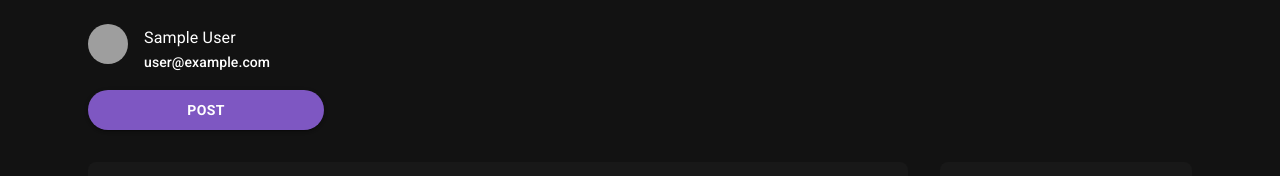
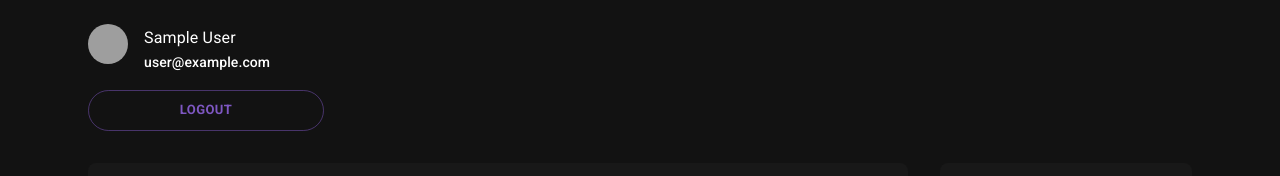
Before and after one commit to gelotuason/Social_Media_App, a React (Vite) app: page /home in a window 1280 px wide. Shown: the top 176 px of the page. Built offline with nearby package versions, Linux system fonts and the light colour scheme; no server answers; the database is empty; sample sign-in values are in the browser's storage; grey boxes are pictures that could not be loaded.

Commit message:
added signout function and some changes in signup

```diff
--- a/src/pages/Home.jsx
+++ b/src/pages/Home.jsx
@@ -1,7 +1,7 @@
 import { useEffect, useState } from "react";
 import { useNavigate } from 'react-router-dom';
-import { getAuth, onAuthStateChanged } from "firebase/auth";
-import { getFirestore, addDoc, collection, Timestamp, onSnapshot, orderBy } from 'firebase/firestore';
+import { getAuth, onAuthStateChanged, signOut } from "firebase/auth";
+import { getFirestore, addDoc, collection, Timestamp, onSnapshot } from 'firebase/firestore';
 import { getStorage, ref, uploadBytes, getDownloadURL } from "firebase/storage";
 import firebaseApp from '../config/firebaseConfig'
 import Box from '@mui/material/Box';
@@ -28,7 +28,6 @@ function Home() {
     const navigate = useNavigate();
 
     useEffect(() => {
-
         onAuthStateChanged(auth, (user) => {
             if (user) {
                 // User is signed in, see docs for a list of available properties
@@ -47,7 +46,7 @@ function Home() {
         });
 
         onSnapshot(collection(db, 'posts'), snapshot => {
-            const newPosts =[];
+            const newPosts = [];
 
             snapshot.forEach(post => {
                 newPosts.push(post.data());
@@ -112,6 +111,13 @@ function Home() {
         }
     }
 
+    const handleLogout = () => {
+        signOut(auth).then(() => {
+            // Sign-out successful.
+            navigate('/');
+        })
+    }
+
     return (
         <Container maxWidth='lg'>
             <Box sx={{ p: '8px' }}>
@@ -124,8 +130,14 @@ function Home() {
                                 <Typography variant='subtitle2'>{userProfile.email}</Typography>
                             </Box>
                         </Grid>
-                        <Button variant="contained" color='primary' sx={{ borderRadius: 6, p: 1, fontWeight: 'bold', marginTop: '16px', minWidth: '236px' }}>
-                            POST
+                        <Button
+                            onClick={handleLogout}
+                            variant="outlined"
+                            color='primary'
+                            size="small"
+                            sx={{ borderRadius: 6, p: 1, fontWeight: 'bold', marginTop: '16px', minWidth: '236px' }}
+                        >
+                            Logout
                         </Button>
 
                     </Grid>
--- a/src/pages/auth/Authentication.jsx
+++ b/src/pages/auth/Authentication.jsx
@@ -93,7 +93,6 @@ function Authentication() {
 
         try {
             await validationSchema.validate(userData, { abortEarly: false });
-            // console.log('Form Submitted', userData);
             createUserWithEmailAndPassword(auth, userData.email, userData.password)
                 .then((userCredential) => {
                     // Signed up
@@ -102,11 +101,18 @@ function Authentication() {
 
                     updateProfile(auth.currentUser, {
                         displayName: userData.name,
-                        // photoURL: "https://example.com/jane-q-user/profile.jpg"
                     });
 
                     alert('Registered successfully!');
-                    navigate('/home');
+                    setUserData({
+                        name: '',
+                        email: '',
+                        password: '',
+                        confirmPassword: '',
+                        birthDate: date
+                    });
+
+                    handleOpenModal();
                 })
                 .catch((error) => {
                     const errorCode = error.code;
```
